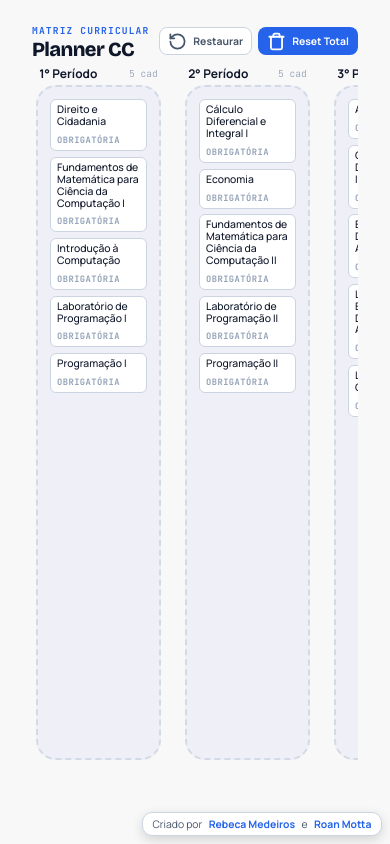
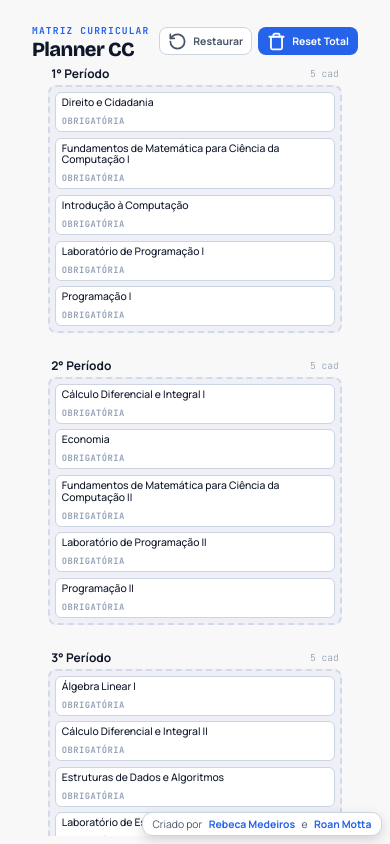
Before and after one commit to rebecamdrs/ufcg-cc-planner, a React (Vite) app: page / in a window 390 px wide. Built offline with nearby package versions, Linux system fonts and the light colour scheme; no server answers.

Commit message:
teste alteracao vertical

```diff
--- a/src/components/ColunaPeriodo/coluna-periodo.css
+++ b/src/components/ColunaPeriodo/coluna-periodo.css
@@ -92,7 +92,7 @@
     padding: 0.3rem;
     border-radius: 8px;
     gap: 0.35rem;
-    min-height: auto;
+    min-height: 80vh !important;
   }
 }
 
@@ -103,9 +103,23 @@
 }
 
 @media (max-width: 768px) and (orientation: portrait) {
+  /* Empilha os períodos verticalmente */
+  .container-periodos {
+    flex-direction: column !important;
+    overflow-x: visible !important;
+    width: 100% !important;
+    padding: 0 1rem 4rem 1rem !important;
+    gap: 1.5rem !important;
+  }
+
+  .coluna-periodo-wrapper {
+    width: 100% !important;
+    min-width: 100% !important;
+    max-width: 100% !important;
+  }
+
   .coluna-periodo {
-    min-height: 80vh !important;
-    border-radius: 20px !important;
-    padding: 0.75rem !important;
+    min-height: 80px !important;
+    width: 100% !important;
   }
 }
--- a/src/components/NovoPeriodo/novo-periodo.css
+++ b/src/components/NovoPeriodo/novo-periodo.css
@@ -55,19 +55,12 @@
 
 @media (max-width: 768px) and (orientation: portrait) {
   .zona-novo-periodo {
-    width: 140px !important;
-    min-width: 140px !important;
-    max-width: 140px !important;
-    padding: 1.5rem 0.5rem !important;
-    border-radius: 20px !important;
-    margin-top: 2.35rem !important;
-    min-height: 80vh !important;
-    align-self: stretch !important;
-    font-size: 0.8rem !important;
-  }
-
-  .subtexto-zona {
-    font-size: 0.65rem !important;
+    width: 100% !important;
+    min-width: 100% !important;
+    max-width: 100% !important;
+    min-height: 80px !important;
+    height: auto !important;
+    margin-top: 0 !important;
   }
 }
 
```
